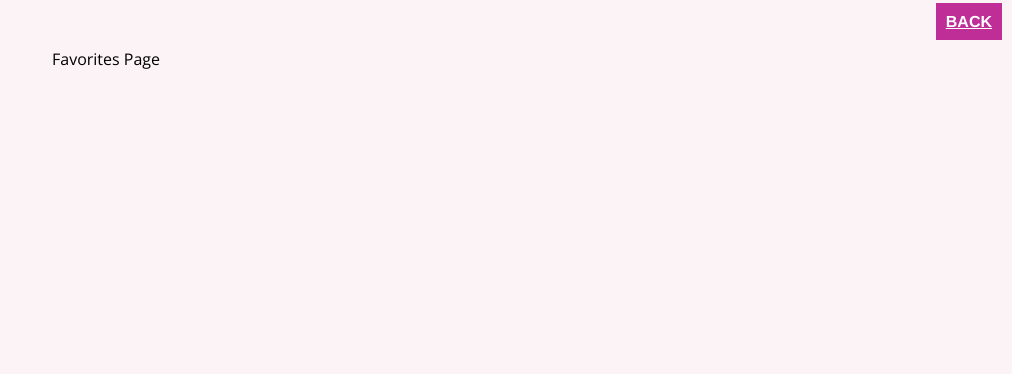
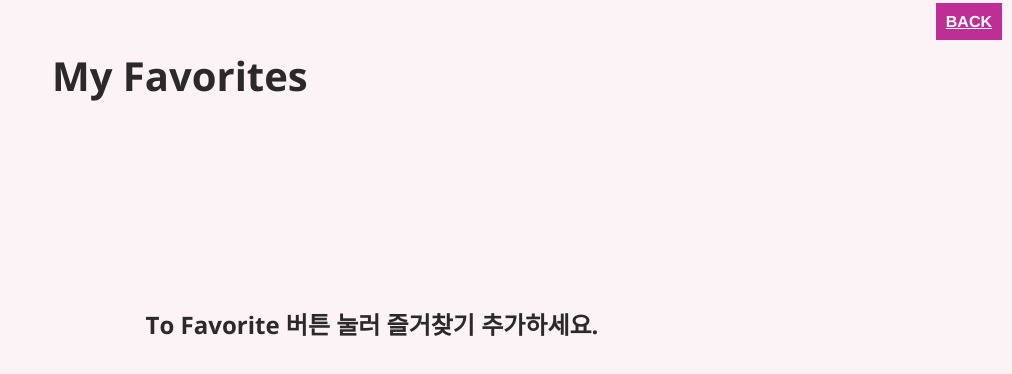
Before and after one commit to gk7734/ReactLearn, a React (Create React App) app: page /favorites in a window 1280 px wide. Shown: the top 374 px of the page, without its empty margins (268-1280 px from the left). Built offline with nearby package versions, Linux system fonts and the light colour scheme.

Commit message:
My Favorite 페이지 구현 및 마지막 업데이트

```diff
--- a/src/components/layout/mainNavi.js
+++ b/src/components/layout/mainNavi.js
@@ -1,7 +1,15 @@
+import {useContext} from "react";
+
 import "./mainNavi.css"
 import {Link} from "react-router-dom";
+import FavoritesContext from "../../store/favorites-context";
+import favoritesContext from "../../store/favorites-context";
+import {findByRole} from "@testing-library/react";
+import classes from "./MainNavigationTest.module.css"
 
 function MainNavi() {
+    const favoritesCtx = useContext(favoritesContext)
+
     return (
         <div className="container">
             <h1>
@@ -21,6 +29,7 @@ function MainNavi() {
                             </li>
                             <li className='nav_list_item'>
                                 <Link to='/favorites'>My Favorites</Link>
+                                <span className={classes.badge}>{favoritesCtx.totalFavorites}</span>
                             </li>
                             <li className='nav_list_item'>
                                 <Link to='https://github.com/gk7734/ReactLearn'>Develop Page</Link>
--- a/src/pages/Favorites.js
+++ b/src/pages/Favorites.js
@@ -1,5 +1,26 @@
+import { useContext } from "react";
+
+import FavoritesContext from "../store/favorites-context";
+import MeetupList from "../components/meetups/MeetupList";
+import classes from "./Favorites.module.css"
+
 function FavoritesPage() {
-    return <div>Favorites Page</div>
+    const favoritesCtx = useContext(FavoritesContext)
+
+    let content;
+
+    if (favoritesCtx.totalFavorites === 0) {
+        content = <h2 className={classes.parent}>To Favorite 버튼 눌러 즐거찾기 추가하세요.</h2>
+    } else {
+        content = <MeetupList meetups={favoritesCtx.favorites}/>
+    }
+
+    return (
+        <section>
+            <h1>My Favorites</h1>
+            {content}
+        </section>
+    );
 }
 
 export default FavoritesPage;
--- /dev/null
+++ b/src/pages/Favorites.module.css
@@ -0,0 +1,9 @@
+.parent {
+    display: grid;
+    place-items: center; /* 가운데 정렬 */
+    height: 55vh;
+}
+
+h2 {
+    text-align: center;
+}
```
